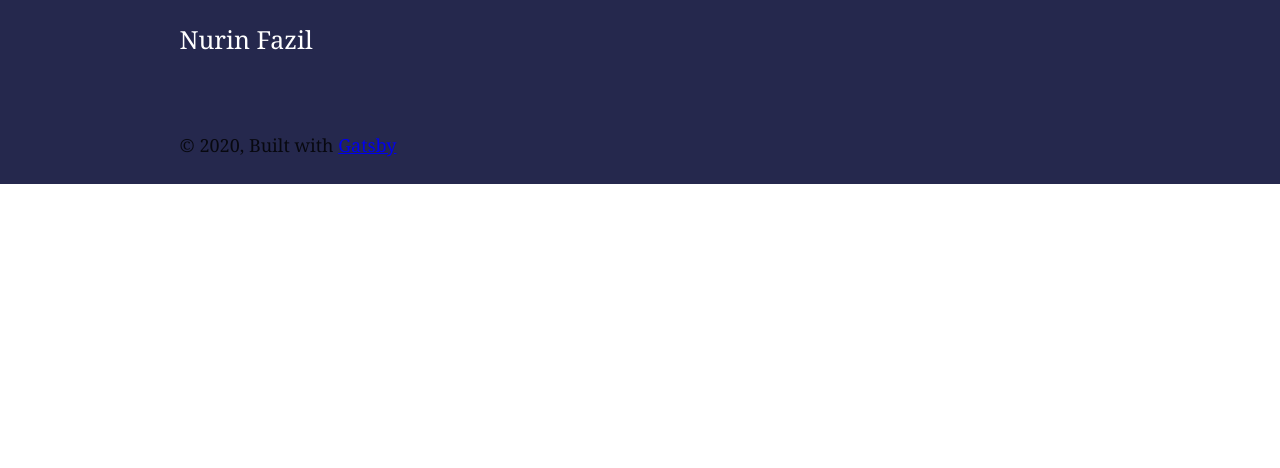
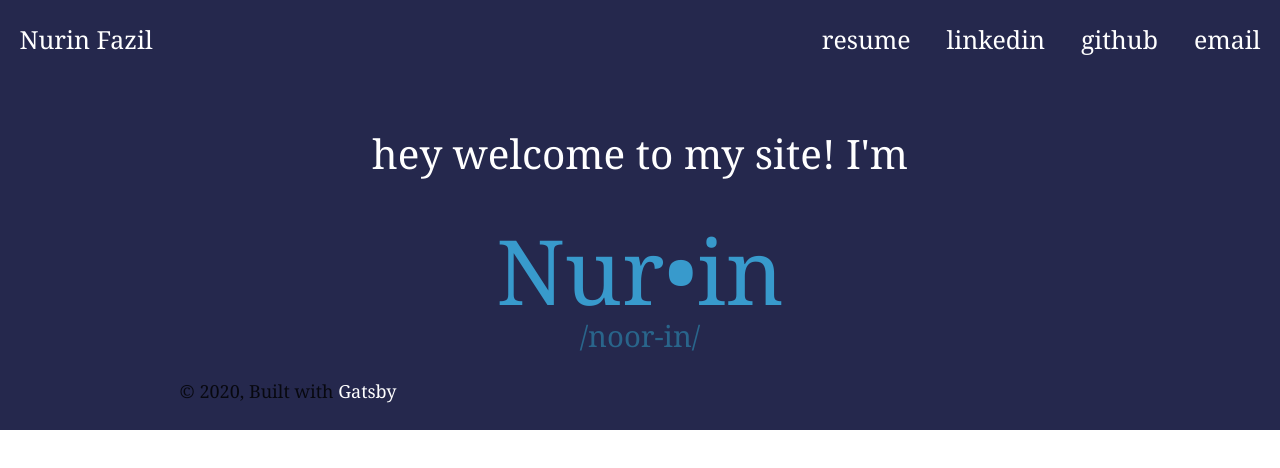
Before and after one commit to nurinfazil/nurinfazil.github.io, a Gatsby site: page / in a window 1280 px wide. Built offline with nearby package versions, Linux system fonts and the light colour scheme; Gatsby itself is replaced by a stand-in of ours.

Commit message:
Fixed header and started main page content

```diff
--- a/src/components/header.js
+++ b/src/components/header.js
@@ -11,7 +11,7 @@ const Header = ({ siteTitle }) => (
     <div
       style={{
         margin: `0 auto`,
-        maxWidth: 960,
+        maxWidth: '97rem',
         padding: `1.45rem 1.0875rem`,
         display: 'flex',
         flexDirection: 'row',
@@ -28,6 +28,33 @@ const Header = ({ siteTitle }) => (
           {siteTitle}
         </Link>
       </h3>
+      <div style = {{
+                      display: 'flex',
+                      marginLeft: 'auto'}}>
+        <h3 style = {{padding: '0 1rem'}}>
+          <a href="https://drive.google.com/file/d/1yddVj5bxMoCcS40f4uoNhK_YJJx737un/view" target="_blank" rel="noopener norefferer">
+            resume
+          </a>
+        </h3>
+
+        <h3 style = {{padding: '0 1rem'}}>
+          <a href="https://www.linkedin.com/in/nurinfazil/" target="_blank" rel="noopener norefferer">
+            linkedin
+          </a>
+        </h3>
+
+        <h3 style = {{padding: '0 1rem'}}>
+          <a href="https://github.com/nurinfazil" target="_blank" rel="noopener norefferer">
+            github
+          </a>
+        </h3>
+
+        <h3 style = {{padding: '0 0 0 1rem'}}>
+          <a href="mailto:nurinfazil@hotmail.com" target="_blank" rel="noopener norefferer">
+            email
+          </a>
+        </h3>
+      </div>
     </div>
   </header>
 )
--- a/src/components/layout.css
+++ b/src/components/layout.css
@@ -41,11 +41,13 @@ template {
 }
 a {
   background-color: transparent;
+  color: white;
+  text-decoration: none;
   -webkit-text-decoration-skip: objects;
 }
 a:active,
 a:hover {
-  outline-width: 0;
+  color:#29648A;
 }
 abbr[title] {
   border-bottom: none;
@@ -229,7 +231,7 @@ h1 {
   padding-right: 0;
   padding-top: 0;
   margin-bottom: 1.45rem;
-  color: inherit;
+  color: white;
   font-family:  georgia, serif;
   font-weight: normal;
   text-rendering: optimizeLegibility;
--- a/src/pages/index.js
+++ b/src/pages/index.js
@@ -11,7 +11,23 @@ const IndexPage = () => (
       <div style={{
           width: '100%',
           height: '100%'
-        }}></div>
+        }}>
+          <h1 style = {{ textAlign: 'center', marginBottom: 0}}>
+            hey welcome to my site! I'm
+            <br></br>
+            <br></br>
+            <span style = {{fontSize: '5rem',
+                              color: '#389ACC'
+
+            }}>
+              Nur•in
+            </span>
+          </h1>
+          <h2 style = {{ textAlign: 'center', color: '#29658B'}}>
+            /noor-in/
+          </h2>
+
+        </div>
     </Layout>
   )
 
```
